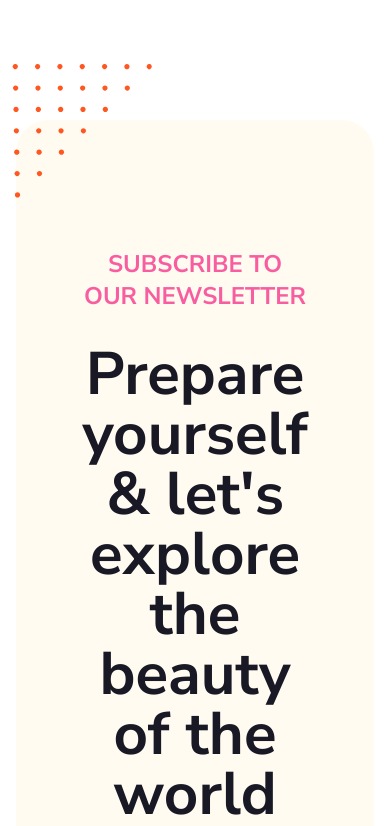
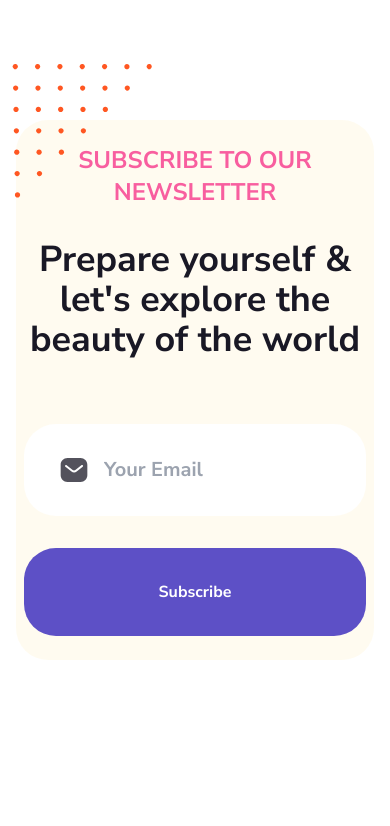
Before and after one commit to IdrisGit/travlog-nextjs, a Next.js app: page / in a window 390 px wide. Shown: the part 2980-3806 px from the top of the page. Built offline with nearby package versions, Linux system fonts and the light colour scheme.

Commit message:
feat: mobile view for newsletter cta

```diff
--- a/app/_components/NewsletterCTA.tsx
+++ b/app/_components/NewsletterCTA.tsx
@@ -3,15 +3,15 @@ import { EnvelopeIcon, NewsletterGraphic } from '@/components/svgs';
 
 export const NewsletterCTA = () => {
   return (
-    <div className='relative flex max-w-[1110px] flex-col gap-16 rounded-[32px] bg-[#FACD4914] px-16 py-32 font-nunito'>
+    <div className='relative flex max-w-[1110px] flex-col gap-16 rounded-[32px] bg-[#FACD4914] px-2 py-6 font-nunito xl:px-16 xl:py-32'>
       <NewsletterGraphic className='absolute -left-12 -top-14' />
       <div className='flex flex-col items-center gap-8 text-center'>
         <p className='text-2xl font-bold uppercase text-[#F85E9F]'>subscribe to our newsletter</p>
-        <h2 className='text-6xl font-bold text-[#191825]'>
+        <h2 className='text-4xl font-bold text-[#191825] xl:text-6xl'>
           Prepare yourself & let&apos;s explore the beauty of the world
         </h2>
       </div>
-      <div className='flex flex-col gap-16 xl:flex-row'>
+      <div className='flex flex-col gap-8 xl:flex-row xl:gap-16'>
         <div className='relative flex w-full items-center'>
           <EnvelopeIcon className='pointer-events-none absolute ml-9' />
           <Input
@@ -19,7 +19,7 @@ export const NewsletterCTA = () => {
             inputMode='email'
             name='email'
             placeholder='Your Email'
-            className='w-full rounded-[32px] bg-white p-8 pl-20 text-2xl font-bold'
+            className='w-full rounded-[32px] bg-white p-8 pl-20 text-xl font-bold xl:text-2xl'
           />
         </div>
         <Button className='rounded-[32px] bg-[#5D50C6] px-16 py-8 text-center font-bold text-white'>
```
